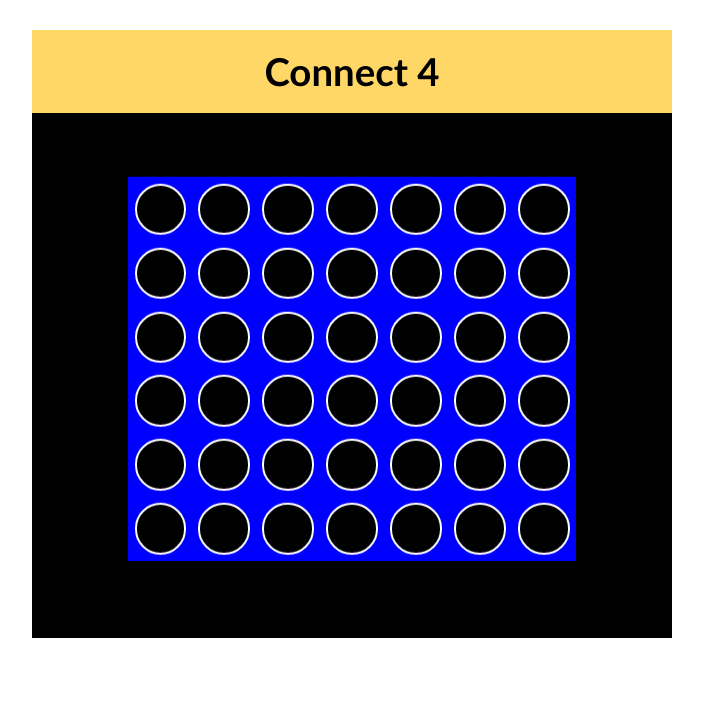
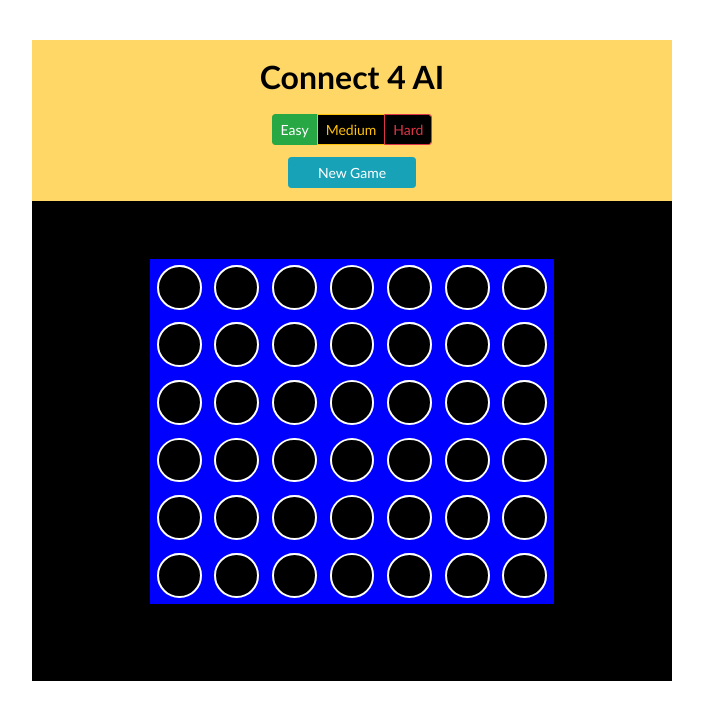
Before and after one commit to jakelawrence/Connect-4-AI, a React (Create React App) app: page / in a window 1280 px wide. Shown: the top 720 px of the page, without its empty margins (288-991 px from the left). Built offline with nearby package versions, Linux system fonts and the light colour scheme.

Commit message:
Added difficulty setting, new game, and comments

```diff
--- a/package.json
+++ b/package.json
@@ -9,6 +9,7 @@
     "@testing-library/user-event": "^7.2.1",
     "bootstrap": "^4.5.0",
     "react": "^16.13.1",
+    "react-bootstrap": "^1.0.1",
     "react-dom": "^16.13.1",
     "react-scripts": "3.4.1"
   },
--- a/src/components/board.css
+++ b/src/components/board.css
@@ -14,7 +14,7 @@
 }
 .head {
   margin: auto;
-  margin-top: 30px;
+  margin-top: 5vh;
   cursor: default;
   background-color: #fed766;
 
@@ -33,7 +33,7 @@
   font-family: Futura, Trebuchet MS, Arial, sans-serif;
   color: black;
   padding: 1vw;
-  font-size: 3vw;
+  font-size: 2.5vw;
   font-weight: bold;
 }
 
@@ -43,3 +43,19 @@
   height: 100%;
   margin: auto;
 }
+
+.btn {
+  font-family: Futura, Trebuchet MS, Arial, sans-serif;
+}
+
+.btn-group {
+  background-color: black;
+  border-radius: 6px;
+  margin-bottom: 1vw;
+}
+
+.newGame {
+  padding-bottom: 1vw;
+  margin-left: 20vw;
+  margin-right: 20vw;
+}
--- a/src/components/board.jsx
+++ b/src/components/board.jsx
@@ -7,30 +7,90 @@ const ROWS = 7;
 const COLUMNS = 7;
 const PLAYER = 1;
 const AI = 2;
-const DEPTH = 5;
 const CENTER_COLUMN = Math.floor(COLUMNS / 2);
 
 class Board extends Component {
   state = {
+    //init grid
     grid: [],
+
+    //for winner message after game over
     winnerColor: "",
     winner: "",
+
     gameOver: false,
+
+    difficulty: {
+      //difficulty of ai, default is easy
+      selectedDifficulty: "easy",
+
+      //depth for the minimax algorithm
+      depth: 1,
+
+      //css classes for buttons
+      easy: "btn btn-sm btn-success",
+      medium: "btn btn-sm btn-outline-warning",
+      hard: "btn btn-sm btn-outline-danger",
+    },
   };
 
   componentDidMount() {
     const grid = drawBoard();
     this.setState({ grid });
   }
+  //for pressing new game
+  resetGrid() {
+    const grid = drawBoard();
+    this.setState({ grid });
+    this.setState({ winner: "" });
+    this.setState({ gameOver: false });
+  }
 
+  //changes difficulty in scoring for minimax and the depth the alg travels as well
+  changeDifficulty(difficulty) {
+    let updateDifficulty = this.state.difficulty;
+
+    switch (difficulty) {
+      case "easy":
+        updateDifficulty.selectedDifficulty = "easy";
+        updateDifficulty.easy = "btn btn-sm btn-success";
+        updateDifficulty.medium = "btn btn-sm btn-outline-warning";
+        updateDifficulty.hard = "btn btn-sm btn-outline-danger";
+        updateDifficulty.depth = 2;
+        break;
+      case "medium":
+        updateDifficulty.selectedDifficulty = "medium";
+        updateDifficulty.easy = "btn btn-sm btn-outline-success";
+        updateDifficulty.medium = "btn btn-sm btn-warning";
+        updateDifficulty.hard = "btn btn-sm btn-outline-danger";
+        updateDifficulty.depth = 3;
+        break;
+      default:
+        updateDifficulty.selectedDifficulty = "hard";
+        updateDifficulty.easy = "btn btn-sm btn-outline-success";
+        updateDifficulty.medium = "btn btn-sm btn-outline-warning";
+        updateDifficulty.hard = "btn btn-sm btn-danger";
+        updateDifficulty.depth = 5;
+        break;
+    }
+    this.setState({ difficulty: updateDifficulty });
+  }
+
+  //when a piece has been clicked, execute
   handleClick(col) {
+    //if the game is not over
     if (!this.state.gameOver) {
+      //if the column is not completely full of game pieces
       if (this.state.grid[ROWS - 2][col].piece === 0) {
+        //drop the piece
         let newGrid = dropPiece(this.state.grid, col, PLAYER);
         this.setState({ grid: newGrid });
+        //check for a four in a row
         let forWinPlayer = checkForWin(this.state.grid, PLAYER);
         if (forWinPlayer.isWin) {
+          //highlight the four in a row with css
           let finalGrid = highlightWin(forWinPlayer, this.state.grid);
+          //set the footer to say the winner
           this.setState({
             grid: finalGrid,
             winner: "YOU WIN!",
@@ -39,9 +99,16 @@ class Board extends Component {
           });
           return;
         }
-        let minimaxReturn = minimax(this.state.grid);
-        console.log(minimaxReturn);
+      }
+      //get the score and column returned by the minimax
+      let minimaxReturn = minimax(
+        this.state.grid, //game board
+        this.state.difficulty.depth, //how many steps the minimax looks ahead
+        this.state.difficulty.selectedDifficulty //difficulty selected by user
+      );
+      // get the row that is corresponding to the column returned by minimax for the placement
       let rowAI = getNextOpenRow(minimaxReturn.move, this.state.grid);
+      //double check the row isnt full
       if (rowAI < ROWS - 1) {
         let newGrid = getNewGrid(
           rowAI,
@@ -50,8 +117,10 @@ class Board extends Component {
           AI
         );
         this.setState({ grid: newGrid });
+        //check for four in a row
         let forWinAI = checkForWin(this.state.grid, AI);
         if (forWinAI.isWin) {
+          //highlight four in a row with css
           let finalGrid = highlightWin(forWinAI, this.state.grid);
           this.setState({
             grid: finalGrid,
@@ -64,7 +133,6 @@ class Board extends Component {
       }
     }
   }
-  }
 
   render() {
     const { grid } = this.state;
@@ -72,7 +140,42 @@ class Board extends Component {
     return (
       <div className="backdrop">
         <div className="head">
-          <div className="title">Connect 4</div>
+          <div className="title">Connect 4 AI</div>
+          <div className="btn-group" role="group" aria-label="Basic example">
+            <button
+              type="button"
+              value="easy"
+              className={this.state.difficulty.easy}
+              onClick={() => this.changeDifficulty("easy")}
+            >
+              Easy
+            </button>
+            <button
+              type="button"
+              value="medium"
+              className={this.state.difficulty.medium}
+              onClick={() => this.changeDifficulty("medium")}
+            >
+              Medium
+            </button>
+            <button
+              type="button"
+              value="hard"
+              className={this.state.difficulty.hard}
+              onClick={() => this.changeDifficulty("hard")}
+            >
+              Hard
+            </button>
+          </div>
+          <div className="newGame">
+            <button
+              type="button"
+              className="btn btn-info btn-sm btn-block"
+              onClick={() => this.resetGrid()}
+            >
+              New Game
+            </button>
+          </div>
         </div>
         <div className="main">
           <div className="grid">
@@ -101,7 +204,7 @@ class Board extends Component {
                         isAI={isAI}
                         isSelector={isSelector}
                         isWinningPiece={isWinningPiece}
-                        onClick={(col, grid) => this.handleClick(col)}
+                        onClick={(col) => this.handleClick(col)}
                       ></Node>
                     );
                   })}
@@ -120,6 +223,7 @@ class Board extends Component {
   }
 }
 
+//drop the piece in the game board
 const dropPiece = (grid, col, turn) => {
   let row = getNextOpenRow(col, grid);
   if (row < ROWS - 1) {
@@ -128,20 +232,26 @@ const dropPiece = (grid, col, turn) => {
   }
 };
 
-const minimax = (grid) => {
+//minimax algorithm searches all possibilites to a certain depth
+//uses alpha beta pruing to speed up the process
+//finds the most effective move based on heuristuc score
+const minimax = (grid, depth, difficulty) => {
   let best = {
     move: null,
     score: -Infinity,
   };
-
   let alpha = -Infinity;
   let beta = Infinity;
+  //get all non-filled rows
   let legalMoves = getValidDrops(grid);
+  //simulate drops for each row that is available
   legalMoves.forEach((col) => {
+    //create a deep copy of board to avoid changing the state
     let gridCopy = JSON.parse(JSON.stringify(grid));
     let newBoard = dropPiece(gridCopy, col, AI);
-    let moveScore = min(newBoard, alpha, beta, 1);
-
+    //pass to min
+    let moveScore = min(newBoard, alpha, beta, 1, depth, difficulty);
+    //find the best score of all the columns
     if (moveScore >= best.score) {
       best.score = moveScore;
       best.move = col;
@@ -150,21 +260,42 @@ const minimax = (grid) => {
   return best;
 };
 
-const max = (grid, alpha, beta, currentDepth) => {
+//find the move that benefits the AI the most, which is the largest possible heuristic score
+const max = (grid, alpha, beta, currentDepth, depth, difficulty) => {
+  //if the move leads to a connect 4 or tie game
   if (isTerminalGrid(grid)) {
     return evaluateEnd(grid);
-  } else if (currentDepth === DEPTH) {
-    return evaluateNonEnd(grid);
-  } else {
+  }
+  // if the minimax has looked as far as it can go with the given depth
+  else if (currentDepth === depth) {
+    return evaluateNonEnd(grid, difficulty);
+  }
+  //simulate all possible drops again
+  //this is a recursive functiom
+  //look up minimax pseudocode if confused
+  else {
+    //start with lowest possible score, negative infinity
     let score = -Infinity;
+    //get all open columns
     let legalMoves = getValidDrops(grid);
-
+    //simulate a drop for each possible move
     for (let i = 0; i < legalMoves.length; i++) {
+      //deep copy grid so it doesn't change the current state
+      //we do this because we are just simulating the drops
       let gridCopy = JSON.parse(JSON.stringify(grid));
       let newBoard = dropPiece(gridCopy, legalMoves[i], AI);
-      let moveScore = min(newBoard, alpha, beta, currentDepth + 1);
+      let moveScore = min(
+        newBoard,
+        alpha,
+        beta,
+        currentDepth + 1,
+        depth,
+        difficulty
+      );
+      //find the score that is best for AI and set it to the new best score
       score = Math.max(score, moveScore);
       alpha = Math.max(alpha, score);
+      //we use alpha beta pruing to break out of a simulated move
       if (alpha >= beta) {
         break;
       }
@@ -174,20 +305,42 @@ const max = (grid, alpha, beta, currentDepth) => {
   }
 };
 
-const min = (grid, alpha, beta, currentDepth) => {
+//find the move that hurts the PLAYER the most, which is the smallest possible heuristic score
+const min = (grid, alpha, beta, currentDepth, depth, difficulty) => {
+  //if the move leads to a connect 4 or tie game
   if (isTerminalGrid(grid)) {
     return evaluateEnd(grid);
-  } else if (currentDepth === DEPTH) {
-    return evaluateNonEnd(grid);
-  } else {
+  }
+  // if the minimax has looked as far as it can go with the given depth
+  else if (currentDepth === depth) {
+    return evaluateNonEnd(grid, difficulty);
+  }
+  //simulate all possible drops again
+  //this is a recursive functiom
+  //look up minimax pseudocode if confused
+  else {
+    //start with highest possible score, infinity
     let score = Infinity;
+    //get all open columns
     let legalMoves = getValidDrops(grid);
+    //simulate a drop for each possible move
     for (let i = 0; i < legalMoves.length; i++) {
+      //deep copy grid so it doesn't change the current state
+      //we do this because we are just simulating the drops
       let gridCopy = JSON.parse(JSON.stringify(grid));
       let newBoard = dropPiece(gridCopy, legalMoves[i], PLAYER);
-      let moveScore = max(newBoard, alpha, beta, currentDepth + 1);
+      let moveScore = max(
+        newBoard,
+        alpha,
+        beta,
+        currentDepth + 1,
+        depth,
+        difficulty
+      );
+      //find the score that inhibits PLAYER the most and set it to the new best score
       score = Math.min(score, moveScore);
       beta = Math.min(beta, score);
+      //we use alpha beta pruing to break out of a simulated move
       if (alpha >= beta) {
         break;
       }
@@ -197,9 +350,14 @@ const min = (grid, alpha, beta, currentDepth) => {
   }
 };
 
+//if the game has been simulated to its end by the minimac algorithm
+//check who has one the simulated game
+//if its the AI, we want that move so return infinity
+//if its the PLAYER, we dont want that move, so return negative infinity
+//else, the game is a tie so we return zero
 const evaluateEnd = (grid) => {
   if (checkForWin(grid, AI).isWin === true) {
-    return 10000000;
+    return Infinity;
   } else if (checkForWin(grid, PLAYER).isWin === true) {
     return -10000000;
   } else {
@@ -207,29 +365,35 @@ const evaluateEnd = (grid) => {
   }
 };
 
-const evaluateNonEnd = (grid) => {
+//if the game has been simulated to the maximum depth
+const evaluateNonEnd = (grid, difficulty) => {
   let score = 0;
-  //score center column, more opportunities with the center column
+
+  //score center column, more opportunities with the center column so they are prioritized
+  if (difficulty !== "easy") {
     for (let row = 0; row < ROWS - 1; row++) {
       if (grid[row][CENTER_COLUMN].piece === AI) {
         score += 3;
       }
     }
+  }
+
   //score horizontal opportunities
   for (let r = 0; r < ROWS - 1; r++) {
     for (let c = 0; c < COLUMNS - 3; c++) {
       let window = [grid[r][c], grid[r][c + 1], grid[r][c + 2], grid[r][c + 3]];
-      score += evaluateWindow(window);
+      score += evaluateWindow(window, difficulty);
     }
   }
   //score vertical opportunities
   for (let c = 0; c < COLUMNS; c++) {
     for (let r = 0; r < ROWS - 4; r++) {
       let window = [grid[r][c], grid[r + 1][c], grid[r + 2][c], grid[r + 3][c]];
-      score += evaluateWindow(window);
+      score += evaluateWindow(window, difficulty);
     }
   }
 
+  //score upward diagonal opportunities
   for (let c = 0; c < COLUMNS - 3; c++) {
     for (let r = 0; r < ROWS - 4; r++) {
       let window = [
@@ -238,10 +402,11 @@ const evaluateNonEnd = (grid) => {
         grid[r + 2][c + 2],
         grid[r + 3][c + 3],
       ];
-      score += evaluateWindow(window);
+      score += evaluateWindow(window, difficulty);
     }
   }
 
+  //score downward diagonal opportunites
   for (let c = 0; c < COLUMNS - 3; c++) {
     for (let r = 3; r < ROWS - 1; r++) {
       let window = [
@@ -250,18 +415,22 @@ const evaluateNonEnd = (grid) => {
         grid[r - 2][c + 2],
         grid[r - 3][c + 3],
       ];
-      score += evaluateWindow(window);
+      score += evaluateWindow(window, difficulty);
     }
   }
 
   return score;
 };
 
-const evaluateWindow = (window) => {
+//score the window given by evaluateNonEnd
+//this is where the difficulties come into play
+const evaluateWindow = (window, difficulty) => {
   let score = 0;
   let ai_pieces = 0;
   let player_pieces = 0;
   let empty_pieces = 0;
+
+  //count the pieces in the given window of 4 pieces passed in
   for (let i = 0; i < window.length; i++) {
     switch (window[i].piece) {
       case AI:
@@ -274,6 +443,43 @@ const evaluateWindow = (window) => {
         empty_pieces++;
     }
   }
+
+  //easy difficulty will still preven the player from getting 4 in a fours
+  //but it doesn't try to set itself up for any moves in the future for the most part
+  if (difficulty === "easy") {
+    if (player_pieces === 3 && empty_pieces === 1) {
+      score -= 10;
+    }
+    if (player_pieces === 2 && empty_pieces === 2) {
+      score += 1;
+    }
+    if (ai_pieces === 4) {
+      score += 1;
+    }
+    if (ai_pieces === 3 && ai_pieces === 1) {
+      score -= 10;
+    }
+    if (ai_pieces === 2 && ai_pieces === 2) {
+      score -= 4;
+    }
+  }
+  //medium will still not set up for much in the future
+  //but the depth is greater so its harder to beat than the easy AI
+  if (difficulty === "medium") {
+    if (ai_pieces === 4) {
+      score += 5;
+    } else if (ai_pieces === 3 && empty_pieces === 1) {
+      score -= 5;
+    }
+
+    if (player_pieces === 3 && empty_pieces === 1) {
+      score -= 4;
+    }
+  }
+  //the hard is looking farther into the game for the best moves
+  //it is also minimizing the win for the PLAYER
+  //while simultaneously maximizing the AIs change to win
+  if (difficulty === "hard") {
     if (ai_pieces === 4) {
       score += 100;
     } else if (ai_pieces === 3 && empty_pieces === 1) {
@@ -283,6 +489,8 @@ const evaluateWindow = (window) => {
     if (player_pieces === 3 && empty_pieces === 1) {
       score -= 4;
     }
+  }
+
   return score;
 };
 
--- a/src/components/node.css
+++ b/src/components/node.css
@@ -2,8 +2,8 @@
   background-color: blue;
 }
 .piece {
-  width: 4vw;
-  height: 4vw;
+  width: 3.5vw;
+  height: 3.5vw;
   border-radius: 50%;
   margin: 0.5vw;
 }
@@ -23,8 +23,8 @@
 }
 
 .piece-selector {
-  width: 4vw;
-  height: 4vw;
+  width: 3.5vw;
+  height: 3.5vw;
 }
 
 .piece-selector:hover {
@@ -34,5 +34,5 @@
 }
 
 .winningPiece {
-  border: 4px solid #297d1f !important;
+  border: 4px solid #00ff37 !important;
 }
```
Also changed, not shown: 1 other file (tests, documents, lock files or other folders). Lines whose indentation alone changed are shown as unchanged.
